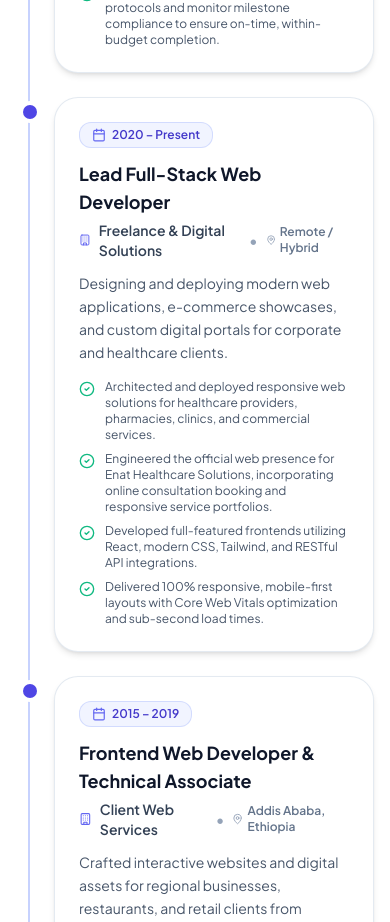
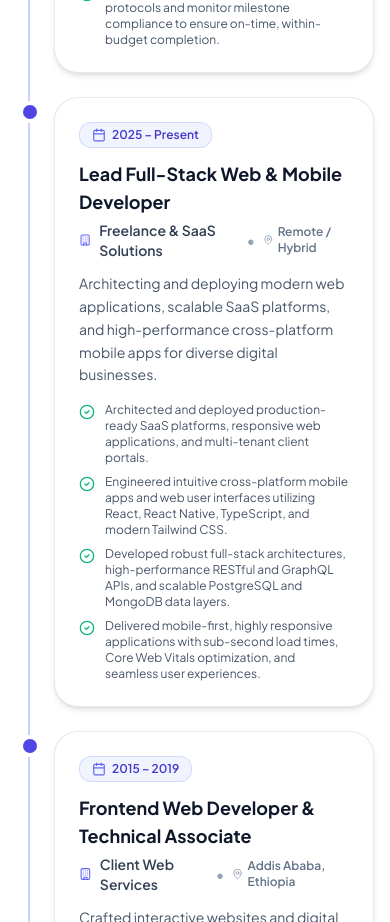
Before and after one commit to meseretshumye/Resume, a React (Vite) app: page / in a window 390 px wide. Shown: the part 6800-7722 px from the top of the page. Built offline with nearby package versions, Linux system fonts and the light colour scheme.

Commit message:
feat(experience): update 2025-present experience card to general web, mobile, and SaaS focus

```diff
--- a/src/data/resumeData.js
+++ b/src/data/resumeData.js
@@ -137,19 +137,19 @@ export const resumeData = {
     },
     {
       id: "exp-2",
-      role: "Lead Full-Stack Web Developer",
-      company: "Freelance & Digital Solutions",
+      role: "Lead Full-Stack Web & Mobile Developer",
+      company: "Freelance & SaaS Solutions",
       location: "Remote / Hybrid",
-      period: "2020 – Present",
-      type: "Freelance",
-      description: "Designing and deploying modern web applications, e-commerce showcases, and custom digital portals for corporate and healthcare clients.",
+      period: "2025 – Present",
+      type: "Contract / Freelance",
+      description: "Architecting and deploying modern web applications, scalable SaaS platforms, and high-performance cross-platform mobile apps for diverse digital businesses.",
       responsibilities: [
-        "Architected and deployed responsive web solutions for healthcare providers, pharmacies, clinics, and commercial services.",
-        "Engineered the official web presence for Enat Healthcare Solutions, incorporating online consultation booking and responsive service portfolios.",
-        "Developed full-featured frontends utilizing React, modern CSS, Tailwind, and RESTful API integrations.",
-        "Delivered 100% responsive, mobile-first layouts with Core Web Vitals optimization and sub-second load times."
+        "Architected and deployed production-ready SaaS platforms, responsive web applications, and multi-tenant client portals.",
+        "Engineered intuitive cross-platform mobile apps and web user interfaces utilizing React, React Native, TypeScript, and modern Tailwind CSS.",
+        "Developed robust full-stack architectures, high-performance RESTful and GraphQL APIs, and scalable PostgreSQL and MongoDB data layers.",
+        "Delivered mobile-first, highly responsive applications with sub-second load times, Core Web Vitals optimization, and seamless user experiences."
       ],
-      technologies: ["React.js", "JavaScript (ES6+)", "Tailwind CSS", "REST APIs", "Node.js", "SEO Optimization"]
+      technologies: ["React.js", "React Native", "Next.js", "TypeScript", "Node.js", "SaaS Architecture", "Tailwind CSS", "REST & GraphQL APIs"]
     },
     {
       id: "exp-3",
```
